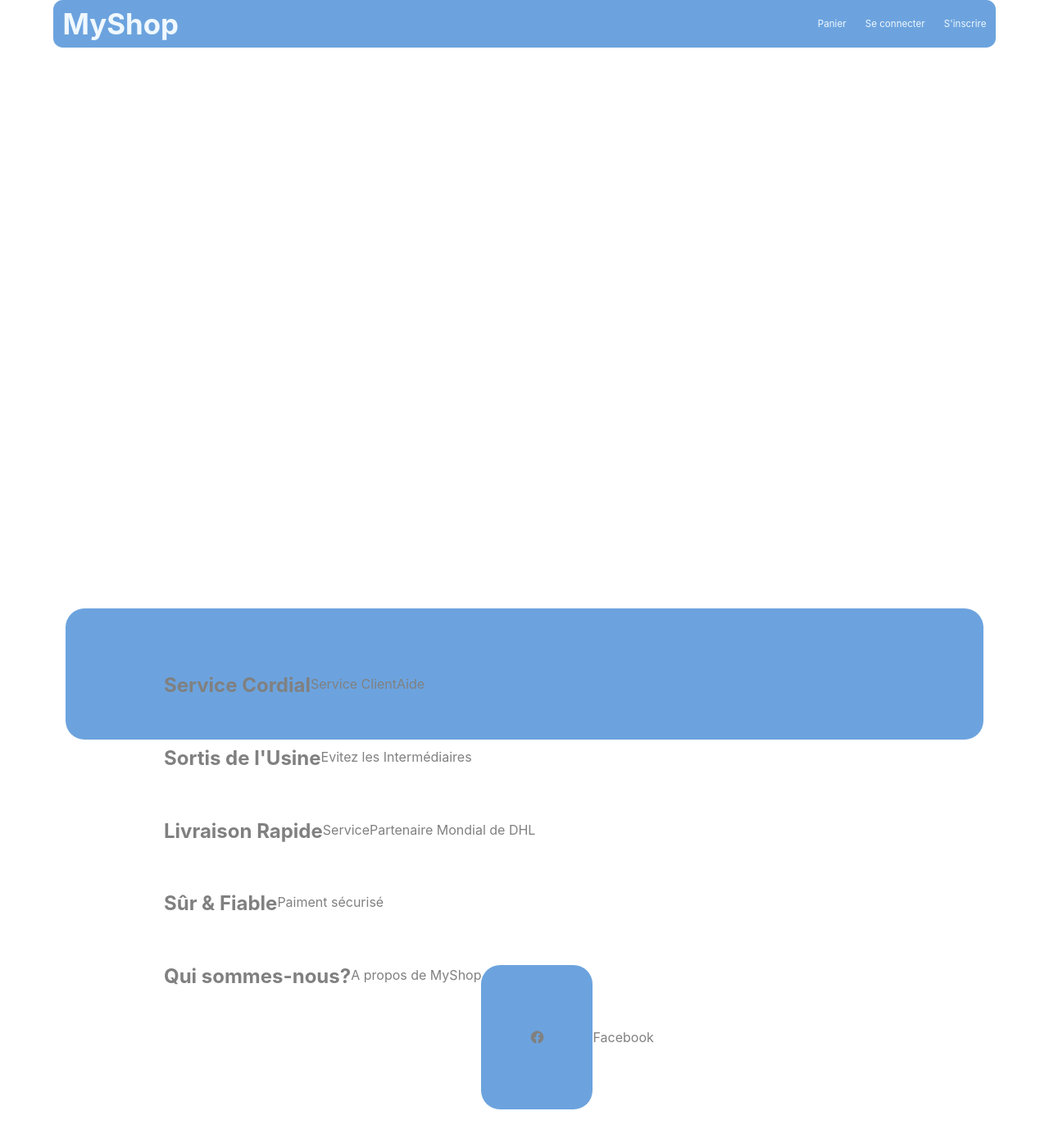
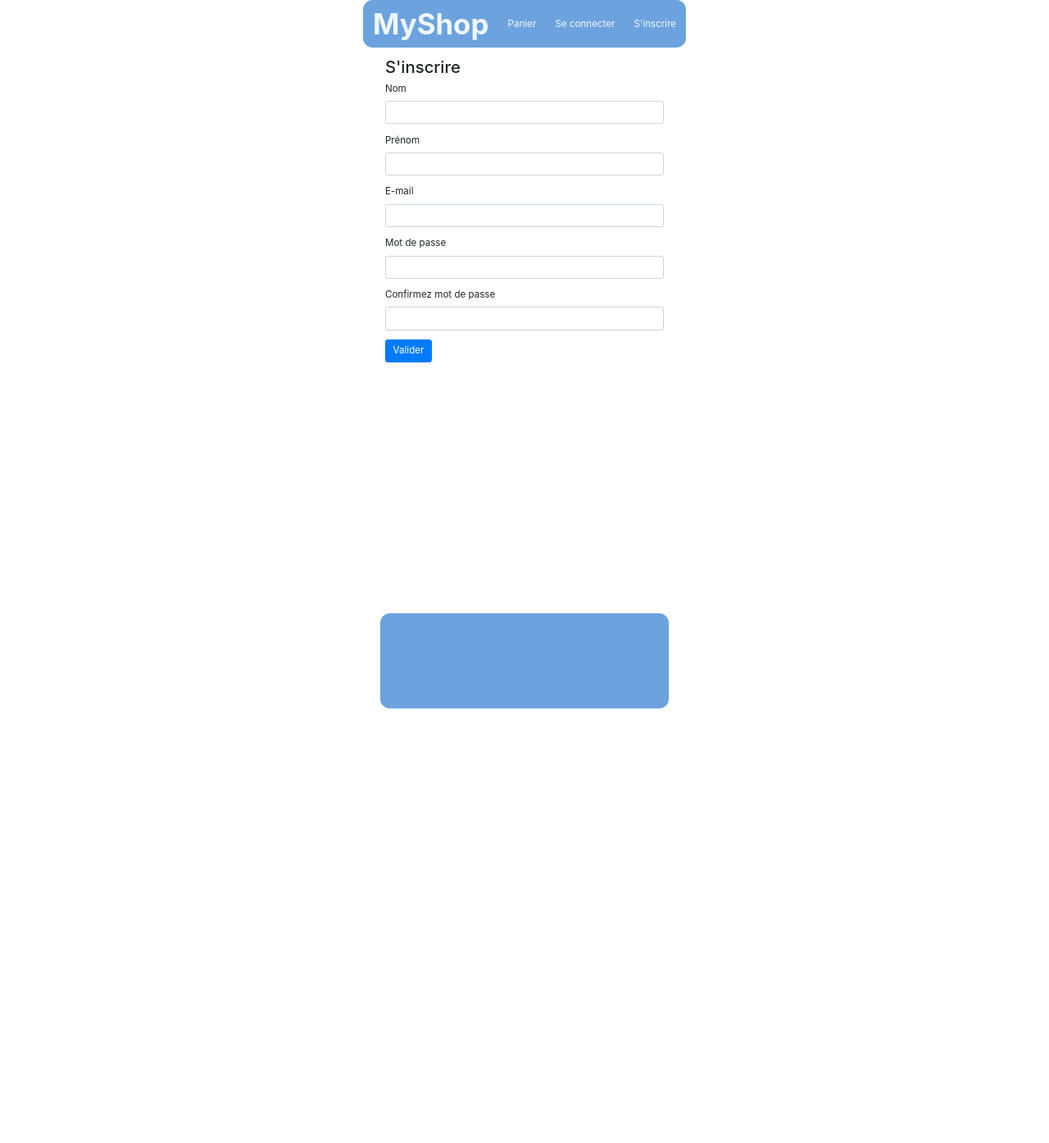
Before and after one commit to johnhelmyb/Myshop, a React (Create React App) app: page /register in a window 1280 px wide. Shown: the top 1394 px of the page at 82% size. After the commit the page ends 864 px from the top, so only its background shows below. Built offline with nearby package versions, Linux system fonts and the light colour scheme.

Commit message:
login page

```diff
--- a/src/App.js
+++ b/src/App.js
@@ -4,12 +4,14 @@ import { BrowserRouter, Route, Link } from 'react-router-dom';
 import ProductPage from './Page/ProductPage';
 import HomePage from './Page/HomePage';
 import CartPage from './Page/CartPage';
-import { FooterContainer} from './containers/footer';
 import 'bootstrap/dist/css/bootstrap.min.css';
+import Login from './components/login';
+import Register from './components/register';
 
 function App() {
   const cart = useSelector((state) => state.cart); /*access to redux store*/
   const { cartItems } = cart;
+
   return (
     <BrowserRouter>
     <div className="grid-container">
@@ -22,16 +24,20 @@ function App() {
         <span className="badge">{cartItems.length}</span>
           )}
           </Link>
-        <Link to="/signin">Se connecter</Link>
-        <Link to="/signup">S'inscrire</Link>
+        <Link to="/login">Se connecter</Link>
+        <Link to="/register">S'inscrire</Link>
       </div>
     </header>
     <main>
-    <Route path="/cart/:id?" component={CartPage}></Route>
-    <Route path="/product/:id" component={ProductPage}></Route>
-    <Route path="/" component={HomePage} exact></Route>
+        <Route path="/" component={HomePage} exact></Route>
+        <Route path="/cart/:id?" component={CartPage}></Route>
+        <Route path="/product/:id" component={ProductPage}></Route>
+        <Route exact path ="/login" component={Login}></Route>
+        <Route exact path ="/register" component={Register}></Route>
     </main>
-    <FooterContainer />
+    <footer>
+
+    </footer>
   </div>
   </BrowserRouter>
   );
--- a/src/components/footer/index.js
+++ /dev/null
@@ -1,25 +0,0 @@
-import React from 'react';
-import { Container, Wrapper, Row, Colunm, Link, Title} from './styles/footer';
-
-export default function Footer({ children, ...restProps}) {
-    return <Container {...restProps}>{children}</Container>
-}
-Footer.Wrapper = function FooterWrapper({children, ...restProps}) {
-    return <Wrapper {...restProps}>{children}</Wrapper>
-}
-
-Footer.Row = function FooterRow({children, ...restProps}) {
-    return <Row {...restProps}>{children}</Row>
-}
-
-Footer.Colunm = function FooterColunm({children, ...restProps}) {
-    return <Colunm {...restProps}>{children}</Colunm>
-}
-
-Footer.Link = function FooterLink({children, ...restProps}) {
-    return <Link {...restProps}>{children}</Link>
-}
-
-Footer.Title = function FooterTitle({children, ...restProps}) {
-    return <Title {...restProps}>{children}</Title>
-}
--- a/src/components/footer/styles/footer.js
+++ /dev/null
@@ -1,54 +0,0 @@
-import styled from 'styled-components';
-
-export const Container = styled.div`
-
-    padding: 80px 60px;
-    background: #6ca3de 100%;
-    border-radius: 2rem;
-    @media (max-width: 1000px){
-        padding: 70px 30px;
-    }
-    `;
-
-export const Wrapper = styled.section`
-    display: flex;
-    flex-direction: colunm;
-    justify-content: center;
-    max-width: 1000px;
-    margin: 0 auto;
-`;
-
-export const Colunm = styled.div`
-    display: flex;
-    flex-direction: colunm;
-    text-align: left;
-    margin-left: 60px;
-`;
-
-export const Row = styled.div`
-    display: grid;
-    grid-template-colunms: repeat(auto-fill, minmax(230px, 1fr));
-    grid-gap: 20px;
-
-    @media (max-width: 1000px) {
-        grid-template-colunms: repeat(auto-fill, minmax(200px, 1fr));
-    }
-`;
-
-export const Link = styled.a`
-    color: #808080;
-    margin-bottom: 20px;
-    font-size: 16px;
-    text-decoration: none;
-    &:hover {
-        color: #809090;
-        transition: 200ms ease-in;
-    }
-`;
-
-export const Title = styled.h3`
-    font-size: 24px;
-    color: #808080;
-    margin-bottom: 40px;
-    font-weight: bold;
-`;
--- /dev/null
+++ b/src/components/login.js
@@ -0,0 +1,44 @@
+import React, { Component } from 'react';
+import axios from 'axios';
+
+export default class Login extends Component {
+    handleSubmit = e => {
+        e.preventDefault();
+        const data = {
+            email: this.email,
+            password: this.password
+        }
+        axios.post('login', data).then(
+            res=>{
+                localStorage.setItem('token', res.token);
+            }
+        ).catch(
+            err =>{
+                console.log(err);
+            }
+        )
+    };
+
+    render () {
+        return (
+            <form onSubmit={this.handleSubmit}>
+
+            <h3>Se connecter</h3>
+
+            <div className="form-group">
+                <label>E-mail</label>
+                <input type="email" className="form-control" placeholder=""
+                onChange={e => this.email = e.target.value} />
+            </div>
+
+            <div className="form-group">
+                <label>Mot de passe</label>
+                <input type="Mot de passe" className="form-control" placeholder=""
+                onChange={e => this.password = e.target.value}/>
+            </div>
+
+            <button className="btn btn-primary btn-blok">Valider</button>
+        </form>
+        )
+    }
+}
--- /dev/null
+++ b/src/components/register.js
@@ -0,0 +1,66 @@
+import axios from 'axios';
+import React, { Component } from 'react';
+
+export default class Register extends Component {
+    handleSubmit = e =>{
+        e.prevenetDefault();
+        const data = {
+            first_name: this.firstName,
+            last_name: this.lastName,
+            email: this.email,
+            password: this.password,
+            password_confirm: this.confirmPassword
+        };
+        axios.post('register',data).then(
+            res=>{
+                console.log(res)
+            }
+        ).catch(
+            err =>{
+                console.log(err);
+            }
+        )
+    };
+
+    render() {
+         return (
+        <form onSubmit={this.handleSubmit}>
+
+            <h3>S'inscrire</h3>
+            <div className="form-group">
+                <label>Nom</label>
+                <input type="text" className="form-control" placeholder=""
+                onChange={e => this.lastName = e.target.value}/>
+            </div>
+
+            <div className="form-group">
+                <label>Prénom</label>
+                <input type="text" className="form-control" placeholder=""
+                onChange={e => this.firstName = e.target.value}/>
+            </div>
+
+            <div className="form-group">
+                <label>E-mail</label>
+                <input type="email" className="form-control" placeholder=""
+                onChange={e => this.email = e.target.value} />
+            </div>
+
+            <div className="form-group">
+                <label>Mot de passe</label>
+                <input type="Mot de passe" className="form-control" placeholder=""
+                onChange={e => this.password = e.target.value}/>
+            </div>
+
+            <div className="form-group">
+                <label>Confirmez mot de passe</label>
+                <input type="Mot de passe" className="form-control" placeholder=""
+                onChange={e => this.confirmPassword = e.target.value}/>
+            </div>
+
+            <button className="btn btn-primary btn-blok">Valider</button>
+        </form>
+        )
+    }
+
+
+}
--- a/src/containers/footer.js
+++ /dev/null
@@ -1,65 +0,0 @@
-import React from 'react';
-import Footer from '../components/footer';
-import Icon from '../components/footer';
-
-export function FooterContainer() {
-    return(
-        <Footer>
-            <Footer.Wrapper>
-                <Footer.Row>
-                <Footer.Colunm>
-                <Footer.Title>Service Cordial</Footer.Title>
-                    <Footer.Link to="#">Service Client</Footer.Link>
-                    <Footer.Link to="#">Aide</Footer.Link>
-                </Footer.Colunm>
-
-                <Footer.Colunm>
-                <Footer.Title>Sortis de l'Usine</Footer.Title>
-                    <Footer.Link to="#">Evitez les Intermédiaires</Footer.Link>
-                </Footer.Colunm>
-
-                <Footer.Colunm>
-                <Footer.Title>Livraison Rapide</Footer.Title>
-                    <Footer.Link to="#">Service</Footer.Link>
-                    <Footer.Link to="#">Partenaire Mondial de DHL</Footer.Link>
-                </Footer.Colunm>
-
-                <Footer.Colunm>
-                <Footer.Title>Sûr & Fiable</Footer.Title>
-                    <Footer.Link to="#">Paiment sécurisé </Footer.Link>
-                </Footer.Colunm>
-
-                <Footer.Colunm>
-                <Footer.Title>Qui sommes-nous?</Footer.Title>
-                    <Footer.Link to="#">A propos de MyShop</Footer.Link>
-                    <Footer.Link to="#"><Icon className="fab fa-facebook-f" />Facebook</Footer.Link>
-                </Footer.Colunm>
-
-                <Footer.Colunm>
-                <Footer.Title>Service Client</Footer.Title>
-                    <Footer.Link to="#">Nous contacter</Footer.Link>
-                    <Footer.Link to="#">Nous Garanties</Footer.Link>
-                    <Footer.Link to="#">Suivre votre commande</Footer.Link>
-                </Footer.Colunm>
-
-                <Footer.Colunm>
-                <Footer.Title>RGPD</Footer.Title>
-                    <Footer.Link to="#">Informations Légales</Footer.Link>
-                    <Footer.Link to="#">Renvoyer un Article</Footer.Link>
-                    <Footer.Link to="#">Vos Données Personnelles</Footer.Link>
-                    <Footer.Link to="#">Conditions Générales de Vente</Footer.Link>
-                    <Footer.Link to="#">Droits de Propriété Intellectuelle</Footer.Link>
-                    <Footer.Link to="#">Tout Ce Qu'il Faut Savoir</Footer.Link>
-                </Footer.Colunm>
-
-                <Footer.Colunm>
-                <Footer.Title>Paiement et Livraison</Footer.Title>
-                    <Footer.Link to="#">Moyens de Paiement</Footer.Link>
-                    <Footer.Link to="#">Jusqu'où livrons-nous</Footer.Link>
-                    <Footer.Link to="#">Délais de Livraison</Footer.Link>
-                </Footer.Colunm>
-                </Footer.Row>
-            </Footer.Wrapper>
-        </Footer>
-    )
-}
--- a/src/global-styles.js
+++ /dev/null
@@ -1,11 +0,0 @@
-import { createGlobalStyle } from 'styled-components';
-export const GlobalStyles = createGlobalStyle`
-    html, body {
-        box-sizing: border-box;
-        margin: 0;
-        padding: 0;
-        position: relative;
-        top: 3ààpx;
-        backgraund: #6ca3de;
-    }
-`
--- a/src/index.css
+++ b/src/index.css
@@ -75,7 +75,7 @@ button {
   border-radius: 1rem;
   border: 0.1rem aliceblue solid;
   font-size: 1.6rem;
-  font-family: Helvetica, Arial, sans-serif;
+  font-family: 'Roboto', sans-serif;
   -webkit-font-smoothing: antialiased;
   -moz-osx-font-smoothing: grayscale;
 
@@ -239,3 +239,39 @@ img.larg{
   max-width: 60rem;
   widows: 100%;
 }
+
+.auth-wrapper {
+  display: flex;
+  justify-content: center;
+  flex-direction: column;
+  text-align: left;
+}
+
+.auth-inner {
+width: 450px;
+margin: auto;
+background: aliceblue;
+box-shadow: 6px 14px 80px #848fce;
+padding: 40px 55px 45px 55px;
+border-radius: 15px;
+transition: all .3s;
+}
+.auth-wrapper .form-control:focus{
+  border-color: #1f436a;
+  box-shadow: none;
+}
+
+.custom-control-label {
+  font-weight: 400;
+}
+.forgot-password,
+.forgot-password a {
+  text-align: right;
+  font-size: 12px;
+  padding-top: 10px;
+  color: #6ca3de;
+  margin: 0;
+}
+.forgot-password a {
+  color: #6ca3de;
+}
--- a/src/index.js
+++ b/src/index.js
@@ -4,13 +4,14 @@ import ReactDOM from 'react-dom';
 import './index.css';
 import App from './App';
 import store from './store';
-import { GlobalStyles } from './global-styles';
+import axios from 'axios';
+
+axios.defaults.baseURL = 'http://localhost:3001';
 
 ReactDOM.render(
 
   <Provider store={store}>
   <React.StrictMode>
-  <GlobalStyles />
     <App />
   </React.StrictMode></Provider>,
   document.getElementById('root')
```
Also changed, not shown: public/index.html (line endings or trailing spaces), 1 other file (tests, documents, lock files or other folders).
